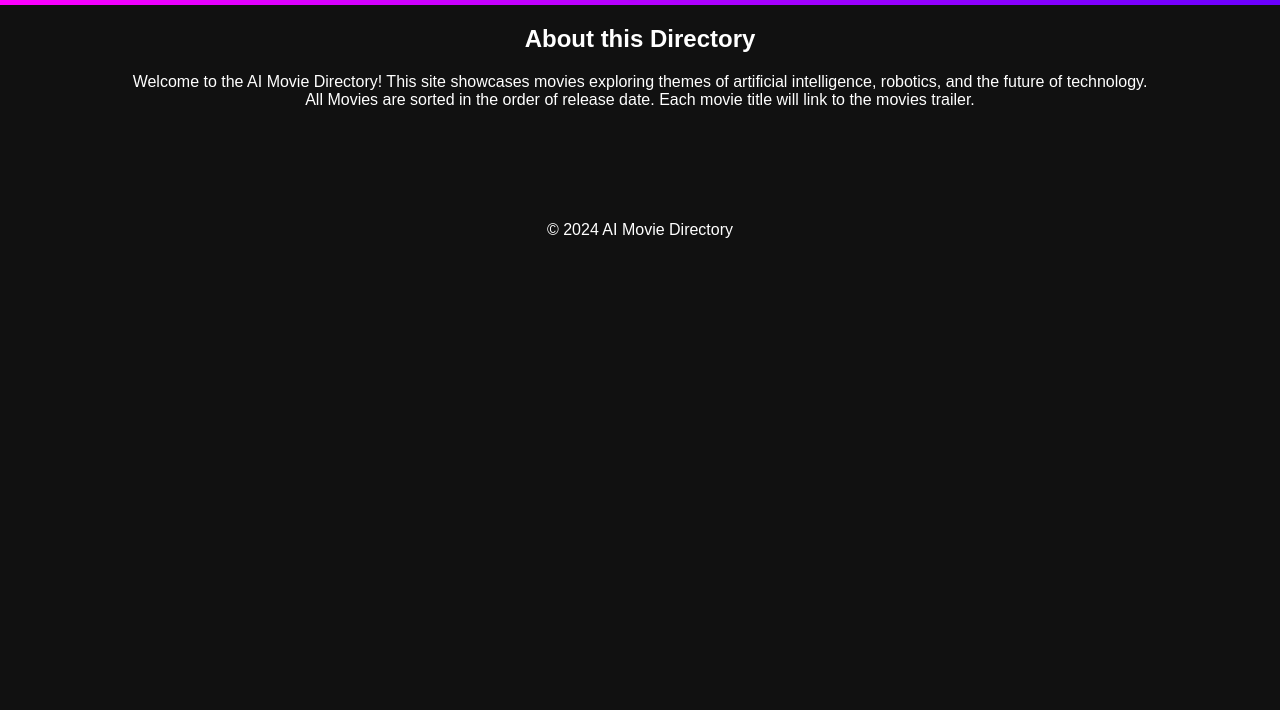
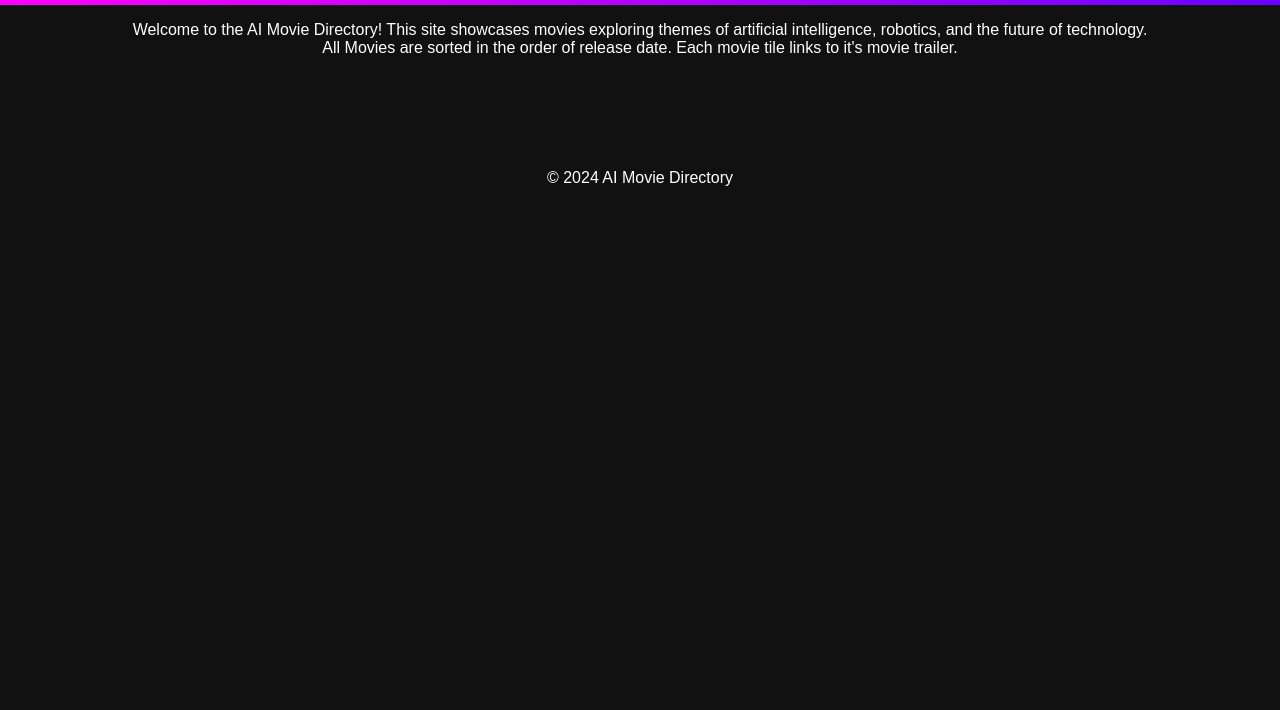
Before and after one commit to TacoTuesday365/ai-movie-directory, a website: page index.html in a window 1280 px wide. Shown: the part 90-800 px from the top of the page. Drawn offline with Linux system fonts and the light colour scheme; no server answers.

Commit message:
Update index.html

```diff
--- a/index.html
+++ b/index.html
@@ -33,9 +33,8 @@
 
         <!-- User Guide -->
         <section id="user-guide">
-            <h2>About this Directory</h2>
             <p>Welcome to the AI Movie Directory! This site showcases movies exploring themes of artificial intelligence, robotics, and the future of technology.
-            <br> All Movies are sorted in the order of release date. Each movie title will link to the movies trailer.
+            <br> All Movies are sorted in the order of release date. Each movie tile links to it's movie trailer.
         </section>
 
         <div id="movie-container" class="movie-grid">
```
